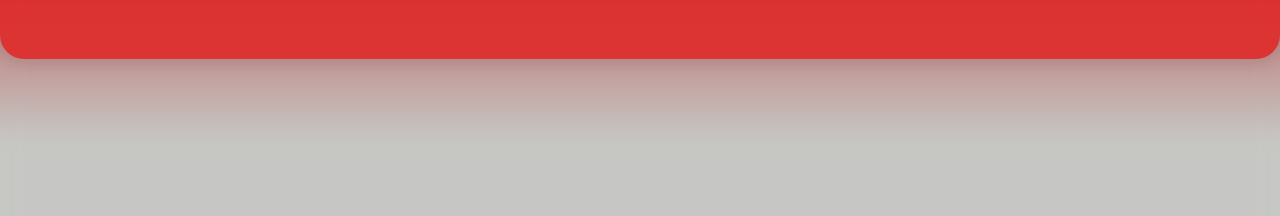
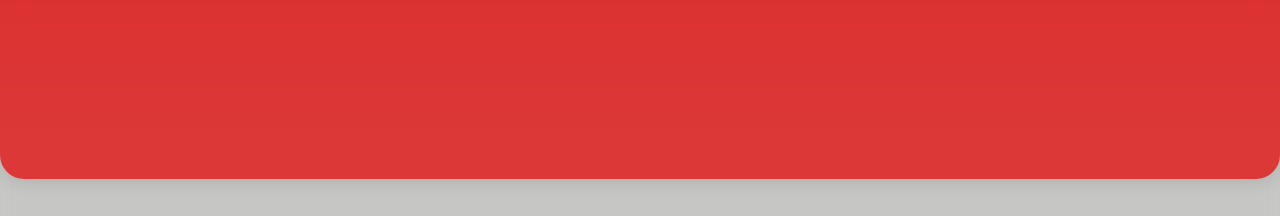
Before and after one commit to Hoang-heheboi/melie-test, a plain HTML site: page index.html in a window 1280 px wide. Both pictures are taken after a click on the picture 1191 px from the left and 98 px from the top of the page. Shown: the part 141-357 px from the top of the page. Drawn offline with Linux system fonts and the light colour scheme.

Commit message:
Add files via upload

```diff
--- a/Melie.css
+++ b/Melie.css
@@ -83,7 +83,7 @@ border-radius: 100%;
 }
 
 #slide-window.open {
-    height: 200px; /* Adjust as needed */
+    height: 40%; /* Adjust as needed */
 }
 
 /* Bounce animation for #title */
```
